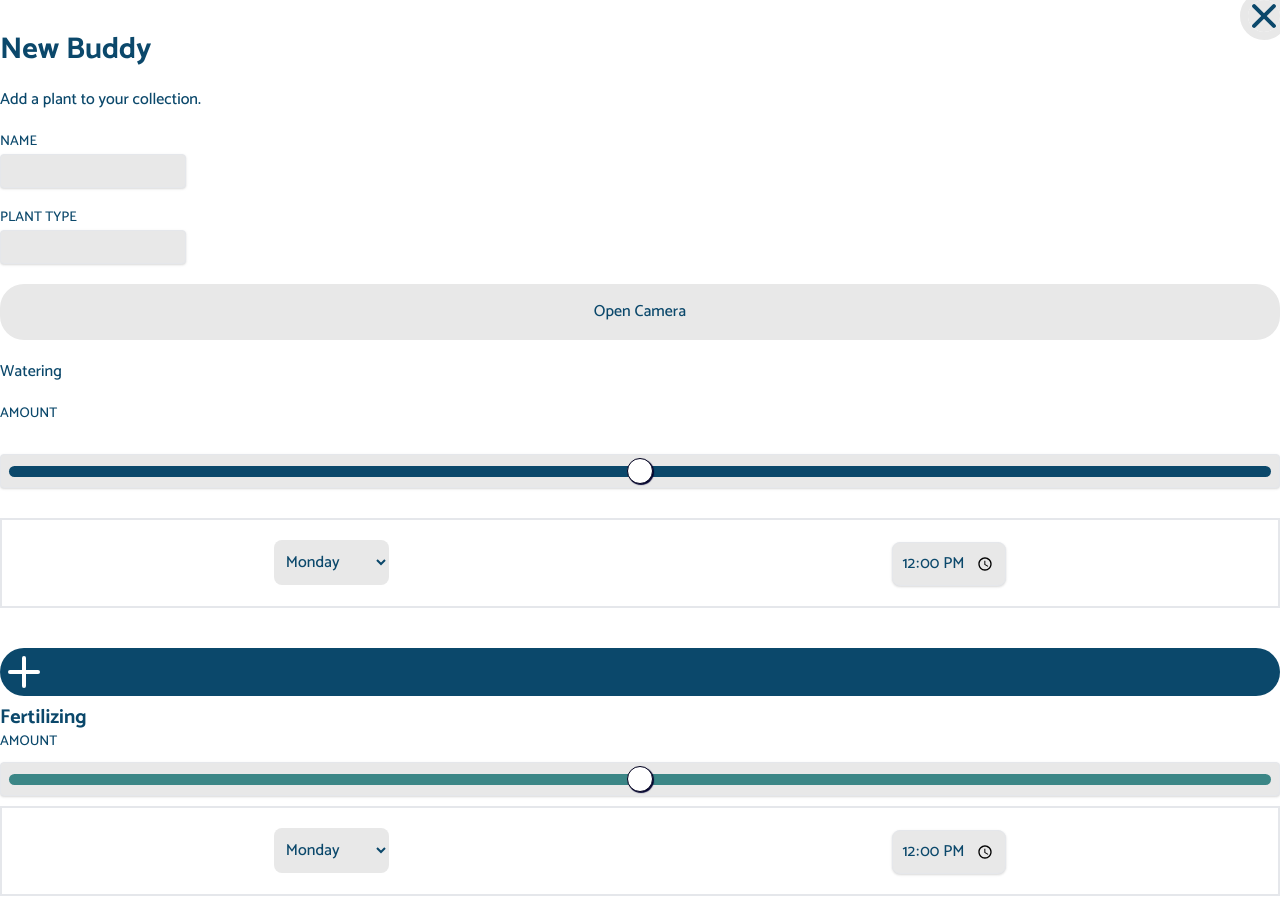
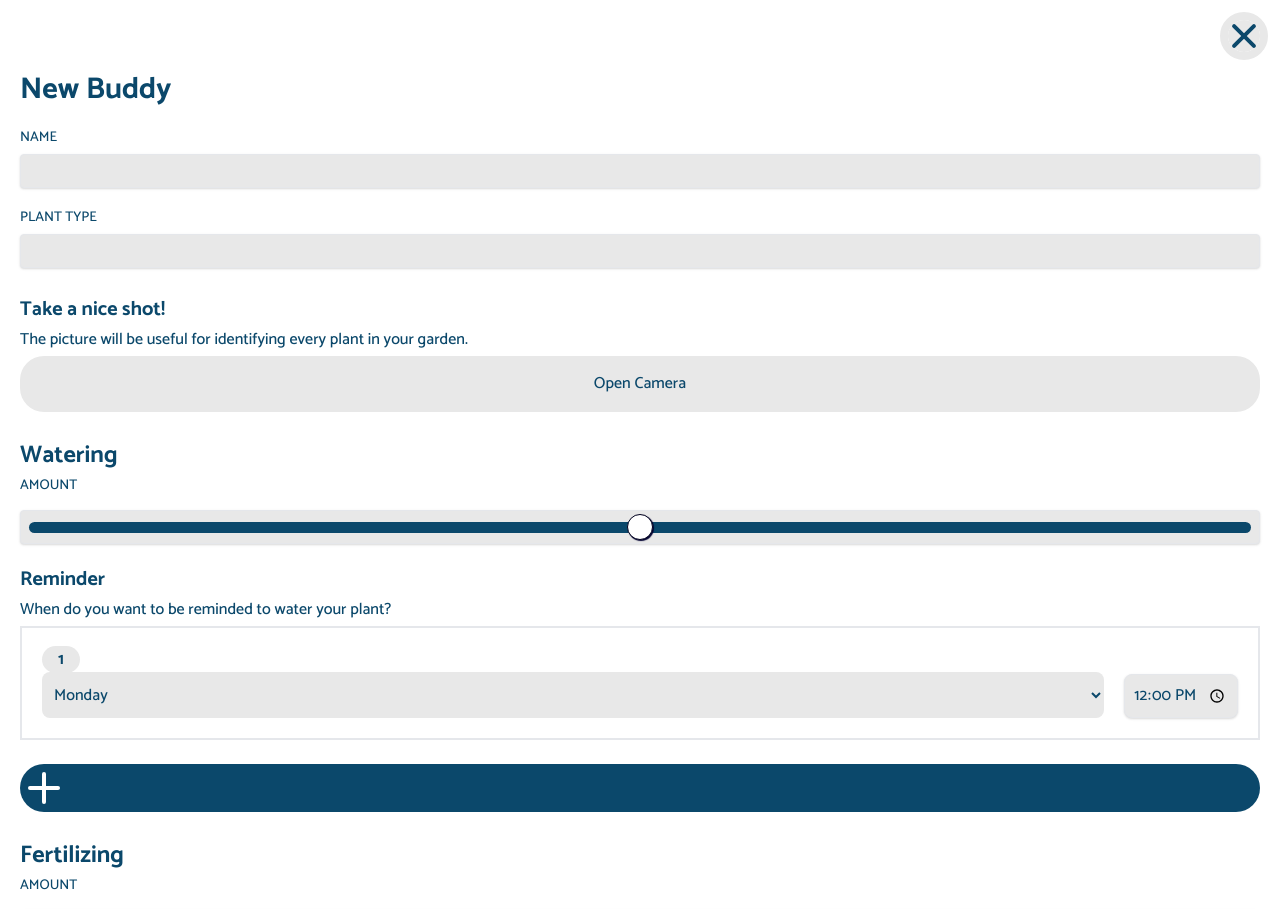
Before and after one commit to john4web/plant-buddy, a Vue app: page /new-buddy in a window 1280 px wide. Shown: the top 909 px of the page. Built offline with nearby package versions, Linux system fonts and the light colour scheme; no server answers; sample sign-in values are in the browser's storage.

Commit message:
Fix styling of Home, Nav, NewBuddy

```diff
--- a/src/components/NavBar.vue
+++ b/src/components/NavBar.vue
@@ -44,7 +44,7 @@
         <!-- mobile menu -->
         <div
             :class="{ hidden: !menuIsOpen }"
-            class="w-screen h-[calc(100vh-4rem)] fixed text-navy bg-white px-6 text-xl flex flex-col justify-between transition-all ease-in-out duration-200"
+            class="w-screen h-[calc(100vh-5rem)] z-20 fixed text-navy bg-white text-xl flex flex-col justify-between transition-all ease-in-out duration-200"
         >
             <ul class="mt-6">
                 <li>
--- a/src/components/NotificationInput.vue
+++ b/src/components/NotificationInput.vue
@@ -1,8 +1,7 @@
 <template>
-    <div class="flex justify-around">
-        <div>
+    <div class="flex justify-between gap-5 align-stretch">
         <select
-                class="bg-grey p-2 rounded-lg"
+            class="bg-grey p-2 rounded-lg grow"
             :value="modelValue.day"
             @input="
                 $emit('update:modelValue', {
@@ -19,10 +18,8 @@
             <option value="6">Saturday</option>
             <option value="7">Sunday</option>
         </select>
-        </div>
-        <div>
         <input
-                class="bg-grey p-2 rounded-lg"
+            class="bg-grey p-2 rounded-lg flex-none"
             type="time"
             :value="modelValue.time"
             @input="
@@ -32,7 +29,6 @@
                 })
             "
         />
-        </div>
     </div>
 </template>
 
@@ -55,4 +51,8 @@ export default defineComponent({
 });
 </script>
 
-<style scoped></style>
+<style scoped>
+select {
+    flex-grow: 1;
+}
+</style>
--- a/src/components/OverlayLayout.vue
+++ b/src/components/OverlayLayout.vue
@@ -1,5 +1,5 @@
 <template>
-    <div class="p-5nod">
+    <div class="p-5 flex flex-col gap-5">
         <div class="flex justify-end items-center">
             <button class="outline-none" @click="$router.back()">
                 <div class="h-8 w-8 relative close-button">
--- a/src/views/Home.vue
+++ b/src/views/Home.vue
@@ -13,6 +13,22 @@
             </h2>
 
             <template v-if="isLoadingPlants"> ... loading </template>
+            <div
+                v-else-if="plants.length === 0"
+                class="flex flex-col items-center text-center py-10 gap-3 bg-grey rounded-3xl"
+            >
+                <img
+                    src="../assets/plant-icon.png"
+                    alt="plant icon"
+                    class="w-[20vw] opacity-30"
+                />
+                <h3>No plants yet?</h3>
+                <router-link
+                    to="/new-buddy"
+                    class="button button--blue w-[50vw]"
+                    >Add a buddy</router-link
+                >
+            </div>
             <template v-else>
                 <ul class="grid grid-cols-2 gap-4">
                     <plant-card
--- a/src/views/MyGarden.vue
+++ b/src/views/MyGarden.vue
@@ -1,6 +1,6 @@
 <template>
     <DefaultLayout>
-        <div class="flex gap-5">
+        <div class="flex gap-5 z-10">
             <div>
                 <h1>My Garden</h1>
                 <p>All your beloved green buddies in one place.</p>
@@ -9,7 +9,22 @@
                 <span>+</span>
             </router-link>
         </div>
-        <ul class="grid grid-cols-2 gap-4">
+        <template v-if="isLoading"> ... loading </template>
+        <div
+            v-else-if="plants.length === 0"
+            class="flex flex-col items-center text-center py-10 gap-3 bg-grey rounded-3xl"
+        >
+            <img
+                src="../assets/plant-icon.png"
+                alt="plant icon"
+                class="w-[20vw] opacity-30"
+            />
+            <h3>No plants yet?</h3>
+            <router-link to="/new-buddy" class="button button--blue w-[50vw]"
+                >Add a buddy</router-link
+            >
+        </div>
+        <ul v-else class="grid grid-cols-2 gap-4">
             <plant-card
                 v-for="plant in plants"
                 :plant="plant"
--- a/src/views/NewBuddy.vue
+++ b/src/views/NewBuddy.vue
@@ -1,20 +1,25 @@
 <template>
     <OverlayLayout>
-        <div class="flex flex-col gap-5">
         <h1>New Buddy</h1>
-            <div>Add a plant to your collection.</div>
-            <div>
+        <div class="form-element">
             <label for="plantName">Name</label>
-                <input id="plantName" v-model="plantName" class="input block" />
+            <input id="plantName" v-model="plantName" class="" />
         </div>
-            <div>
+        <div class="form-element">
             <label for="plantType">Plant Type</label>
-                <input id="plantType" v-model="plantType" class="input block" />
+            <input id="plantType" v-model="plantType" class="" />
         </div>
+        <div class="form-element">
+            <h3 for="camera">Take a nice shot!</h3>
+            <p>
+                The picture will be useful for identifying every plant in your
+                garden.
+            </p>
             <button @click="cameraIsOpen = true" class="button">
                 Open Camera
             </button>
             <div
+                id="camera"
                 class="bg-black fixed w-screen h-screen left-0 top-0 z-10"
                 v-if="cameraIsOpen"
             >
@@ -48,11 +53,12 @@
                     </div>
                 </camera>
             </div>
+        </div>
 
         <img :src="imageSrc" alt="" v-show="image" />
 
-            <div>Watering</div>
-
+        <div class="form-element">
+            <h2>Watering</h2>
             <label for="waterslider">Amount</label>
             <input
                 id="waterslider"
@@ -63,12 +69,14 @@
                 step="1"
                 v-model="wateringAmount"
             />
-
+            <h3>Reminder</h3>
+            <p>When do you want to be reminded to water your plant?</p>
             <div
                 v-for="(_, index) in wateringData"
                 :key="index"
                 class="border-2 mb-5 p-5 relative"
             >
+                <span class="badge">{{ index + 1 }}</span>
                 <NotificationInput v-model="wateringData[index]" />
                 <button
                     @click="deleteWateringNotification(index)"
@@ -103,10 +111,8 @@
                 </div>
             </button>
         </div>
-
-        <div>
-            <h3>Fertilizing</h3>
-
+        <div class="form-element">
+            <h2>Fertilizing</h2>
             <label for="fertilizeslider">Amount</label>
             <input
                 id="fertilizeslider"
@@ -117,11 +123,9 @@
                 step="1"
                 v-model="fertilizingAmount"
             />
-            <div
-                v-for="(_, index) in fertilizingData"
-                :key="index"
-                class="border-2 mb-5 p-5 relative"
-            >
+            <h3>Reminder</h3>
+            <p>When should we remind you to fertilize your plant?</p>
+            <div v-for="(_, index) in fertilizingData" :key="index">
                 <NotificationInput v-model="fertilizingData[index]" />
                 <button
                     @click="deleteFertilizingNotification(index)"
@@ -155,9 +159,9 @@
                     ></span>
                 </div>
             </button>
+        </div>
 
-            <button class="button" @click="addPlant">Add plant</button>
-        </div>
+        <button class="button button--blue" @click="addPlant">Add plant</button>
     </OverlayLayout>
 </template>
 
```
Also changed, not shown: src/assets/plant-icon-color.png (added), src/assets/plant-icon.png (added). Lines whose indentation alone changed are shown as unchanged.
